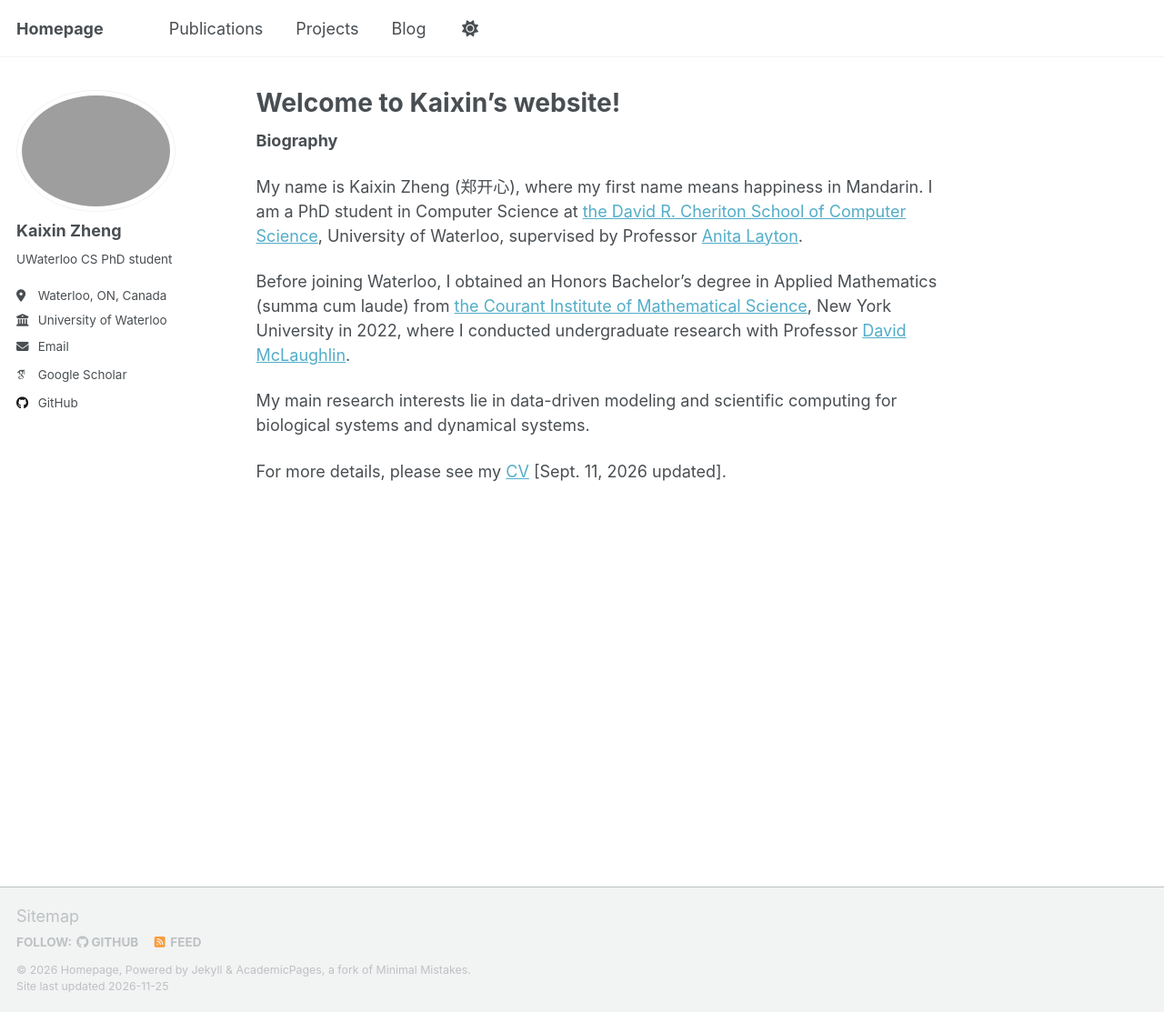
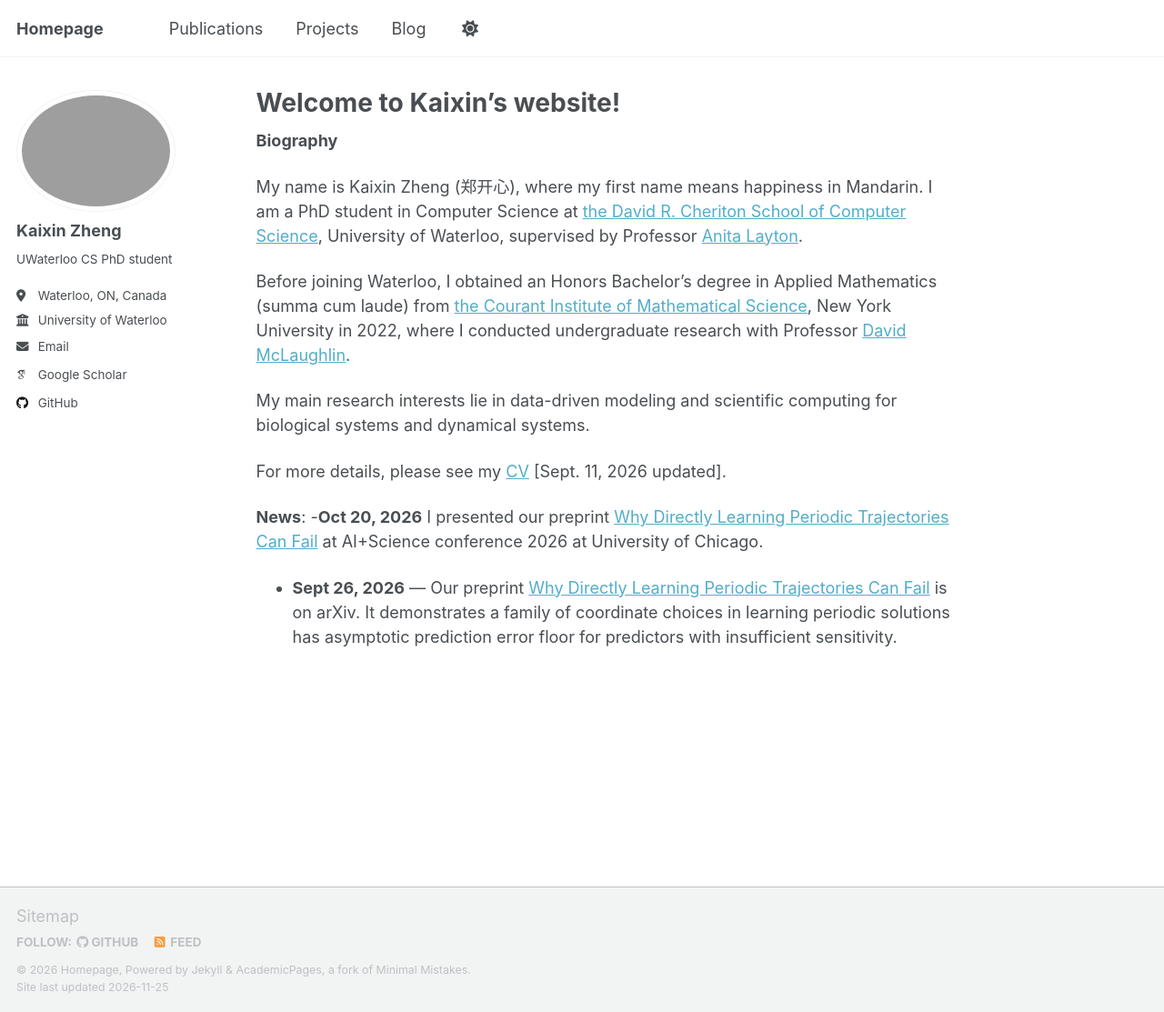
Before and after one commit to kaixin-zheng/kaixin-zheng.github.io, a Jekyll site: the page built from _pages/about.md, in a window 1280 px wide and 1113 px high. Shown: the whole window at 91% size. Built offline with Jekyll 4.4.1, drawn with Linux system fonts in a browser that asks for light colours; some web fonts are replaced; a script that is not in the unit is left out.

Commit message:
Update about.md

```diff
--- a/_pages/about.md
+++ b/_pages/about.md
@@ -17,3 +17,7 @@ Before joining Waterloo, I obtained an Honors Bachelor’s degree in Applied Mat
 My main research interests lie in data-driven modeling and scientific computing for biological systems and dynamical systems.
 
 For more details, please see my [CV](files/cv.pdf) [Sept. 11, 2026 updated].
+
+**News**:
+-**Oct 20, 2026** I presented our preprint [Why Directly Learning Periodic Trajectories Can Fail](https://arxiv.org/abs/2609.32254v2) at AI+Science conference 2026 at University of Chicago.
+- **Sept 26, 2026** &mdash; Our preprint [Why Directly Learning Periodic Trajectories Can Fail](https://arxiv.org/abs/2609.32254v2) is on arXiv. It demonstrates a family of coordinate choices in learning periodic solutions has asymptotic prediction error floor for predictors with insufficient sensitivity.
```
